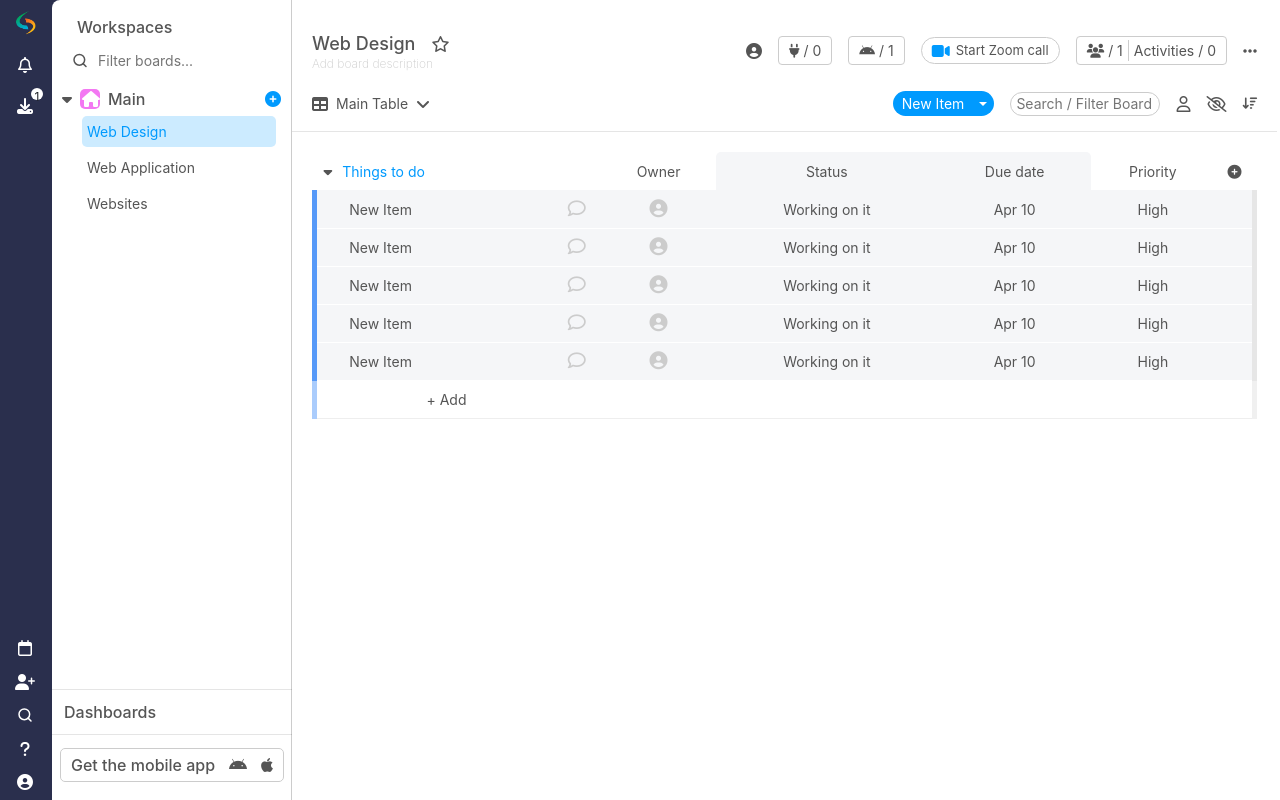
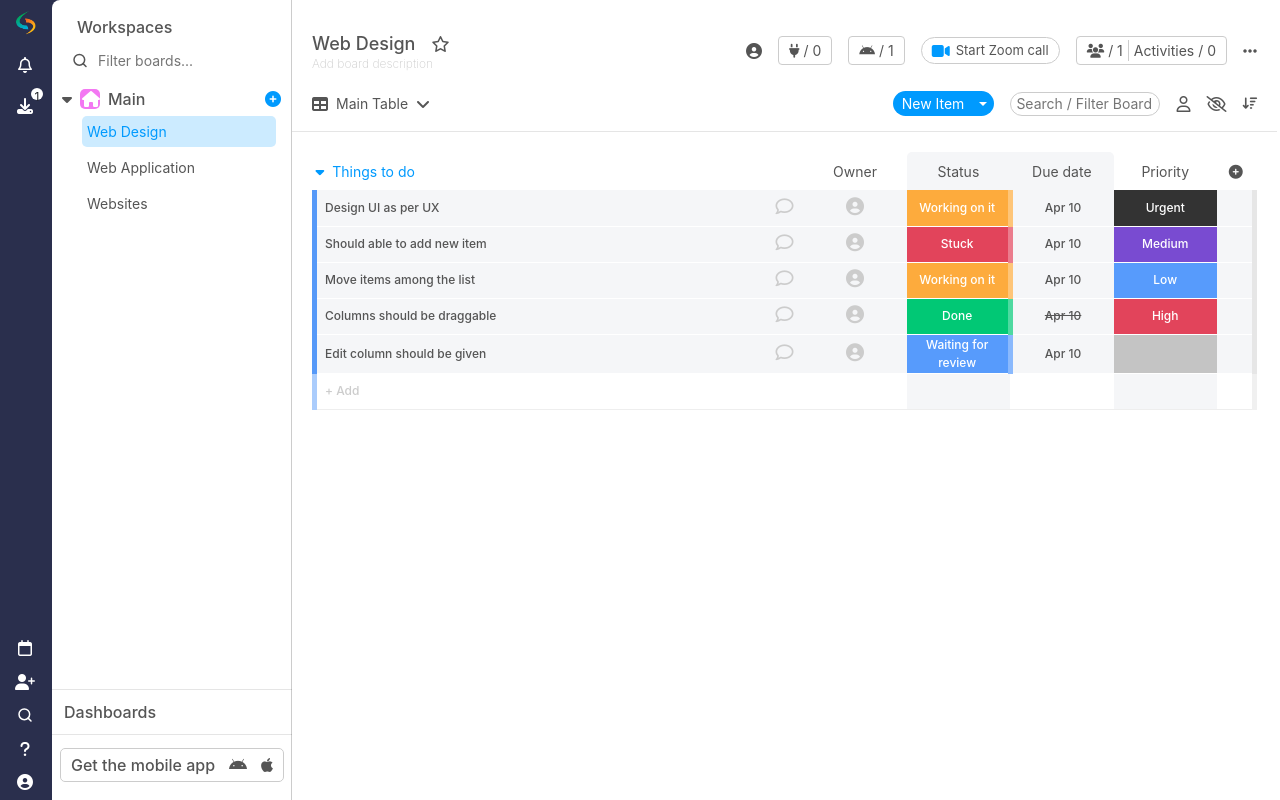
Before and after one commit to pavankumar-n/todo-app, a React (Create React App) app in the folder todo-app/: page / in a window 1280 px wide. Built offline with nearby package versions, Linux system fonts and the light colour scheme.

Commit message:
ADD colors to items

```diff
--- a/todo-app/src/components/TodoList.js
+++ b/todo-app/src/components/TodoList.js
@@ -1,6 +1,18 @@
 import React, { Component } from "react";
+import { list } from "./todoitems.js";
+console.log(list)
 
-const data = [1, 2, 3, 4, 5]
+const classes = {
+    "Working on it": "in-progress",
+    "Waiting for review": "in-review",
+    "Done": "done",
+    "Stuck": "stuck",
+    "Urgent": "urgent",
+    "Low": "low",
+    "High": "high",
+    "Medium": "medium",
+    "": "very-low"
+}
 
 class TodoList extends Component {
     render() {
@@ -9,47 +21,45 @@ class TodoList extends Component {
                 <table>
                     <thead>
                         <tr>
-                            <th>
-                                <i className={`fa fa-caret-down CP`} aria-hidden="true"></i>
+                            <th className="blue text-left">
+                                <i className={`fa fa-caret-down CP`}></i>
+                                <span className="ml-2">Things to do</span>
                             </th>
-                            <th className="blue text-left">Things to do</th>
-                            <th></th>
-                            <th>Owner</th>
-                            <th className="header-highlight BR-5-left">Status</th>
-                            <th className="header-highlight BR-5-right">Due date</th>
-                            <th>Priority</th>
-                            <th>
+                            <th className="w-4"></th>
+                            <th className="w-11">Owner</th>
+                            <th className="header-highlight BR-5-left w-11">Status</th>
+                            <th className="header-highlight BR-5-right w-11">Due date</th>
+                            <th className="w-11">Priority</th>
+                            <th className="w-4">
                                 <i className="fa fa-plus-circle CP" title="Add" aria-hidden="true"></i>
                             </th>
                         </tr>
                     </thead>
                     <tbody>
-                        {data.map(item => {
+                        {list[0].items.map(item => {
                             return (
                                 <tr key={item} className="todo-item">
-                                    <td></td>
-                                    <td className="text-left pl-2">New Item</td>
+                                    <td className="text-left pl-2">{item.label}</td>
                                     <td>
                                         <i className="fa fa-comment-o f-18 fa-icon-light" aria-hidden="true"></i>
                                     </td>
                                     <td>
                                         <i className="fa fa-user-circle f-18 fa-icon-light" aria-hidden="true"></i>
                                     </td>
-                                    <td>Working on it</td>
-                                    <td>Apr 10</td>
-                                    <td>High</td>
+                                    <td className={classes[item.status]}>{item.status}</td>
+                                    <td className={item.status === "Done" ? "line-through" : ""}>{item.dueDate}</td>
+                                    <td className={classes[item.priority]}>{item.priority}</td>
                                     <td></td>
                                 </tr>
                             )
                         })}
                         <tr className="todo-item todo-add-item">
-                            <td></td>
-                            <td>+ Add</td>
+                            <td className="text-left pl-2">+ Add</td>
                             <td></td>
                             <td></td>
+                            <td className="bg-light-grey"></td>
                             <td></td>
-                            <td></td>
-                            <td></td>
+                            <td className="bg-light-grey"></td>
                             <td></td>
                         </tr>
                     </tbody>
--- /dev/null
+++ b/todo-app/src/components/todoitems.js
@@ -0,0 +1,102 @@
+export const list = [{
+    "id": 1,
+    "type": "todo",
+    "name": "Things to do",
+    "expand": true,
+    "items": [{
+        "id": 1,
+        "label": "Design UI as per UX",
+        "comments": [],
+        "owner": "",
+        "status": "Working on it",
+        "dueDate": "Apr 10",
+        "priority": "Urgent"
+    },
+    {
+        "id": 2,
+        "label": "Should able to add new item",
+        "comments": [],
+        "owner": "",
+        "status": "Stuck",
+        "dueDate": "Apr 10",
+        "priority": "Medium"
+    },
+    {
+        "id": 3,
+        "label": "Move items among the list",
+        "comments": [],
+        "owner": "",
+        "status": "Working on it",
+        "dueDate": "Apr 10",
+        "priority": "Low"
+    },
+    {
+        "id": 4,
+        "label": "Columns should be draggable",
+        "comments": [],
+        "owner": "",
+        "status": "Done",
+        "dueDate": "Apr 10",
+        "priority": "High"
+    },
+    {
+        "id": 5,
+        "label": "Edit column should be given",
+        "comments": [],
+        "owner": "",
+        "status": "Waiting for review",
+        "dueDate": "Apr 10",
+        "priority": ""
+    }]
+},
+{
+    "id": 2,
+    "type": "done",
+    "name": "Done",
+    "expand": true,
+    "items": [{
+        "id": 1,
+        "label": "Design UI as per UX",
+        "comments": [],
+        "owner": "",
+        "status": "Working on it",
+        "dueDate": "Apr 10",
+        "priority": "High"
+    },
+    {
+        "id": 1,
+        "label": "Should able to add new item",
+        "comments": [],
+        "owner": "",
+        "status": "Stuck",
+        "dueDate": "Apr 10",
+        "priority": "Medium"
+    },
+    {
+        "id": 2,
+        "label": "Move items among the list",
+        "comments": [],
+        "owner": "",
+        "status": "Working on it",
+        "dueDate": "Apr 10",
+        "priority": "Low"
+    },
+    {
+        "id": 3,
+        "label": "Columns should be draggable",
+        "comments": [],
+        "owner": "",
+        "status": "Done",
+        "dueDate": "Apr 10",
+        "priority": "Urgent"
+    },
+    {
+        "id": 4,
+        "label": "Edit column should be given",
+        "comments": [],
+        "owner": "",
+        "status": "Waiting for review",
+        "dueDate": "Apr 10",
+        "priority": ""
+    }]
+}]
--- a/todo-app/src/styles/_variables.scss
+++ b/todo-app/src/styles/_variables.scss
@@ -7,10 +7,27 @@ $light-grey: #f5f6f8;
 $blue: #009afe;
 $light-blue: #ccebff;
 $pink: #f378f2;
+
 $todo-BL-color: #5699f8;
 $todo-add-color: #aaccfc;
+
 $BR-color: #e6e6e6;
 $BR-add-color: #f0f0f0;
 
-// Text Colors
+$orange: #fdab3d;
+$light-orange: #fec578;
+
+$red: #e2445b;
+$light-red: #eb7c8d;
+
+$green: #01c875;
+$light-green: #4ed9a0;
+
+$sky-blue: #579bfc;
+$light-sky-blue: #8ab9fd;
+
+$black: #333333;
+$violet: #794bd1;
+$grey: #c4c4c4;
+
 $font-color: #555;
--- a/todo-app/src/styles/common.scss
+++ b/todo-app/src/styles/common.scss
@@ -45,10 +45,6 @@ ul {
     color: $blue !important;
 }
 
-.bg-pink {
-    background-color: $pink;
-}
-
 input[type=text] {
     color: $font-color;
     font-size: 14px;
@@ -84,3 +80,68 @@ input[type=text] {
 .fa-icon-light {
     color: #ccc;
 }
+
+.w-4 {
+    width: 4%;
+}
+
+.w-11 {
+    width: 11%;
+}
+
+.bg-light-grey {
+    background-color: $light-grey;
+}
+
+.urgent {
+    background-color: $black;
+    color: $white !important;
+}
+
+.high {
+    background-color: $red;
+    color: $white !important;
+}
+
+.medium {
+    background-color: $violet;
+    color: $white !important;
+}
+
+.low {
+    background-color: $sky-blue;
+    color: $white !important;
+}
+
+.very-low {
+    background-color: $grey;
+    color: $white !important;
+}
+
+.in-progress {
+    background-color: $orange;
+    border-right: 5px solid $light-orange;
+    color: $white !important;
+}
+
+.in-review {
+    background-color: $sky-blue;
+    border-right: 5px solid $light-sky-blue;
+    color: $white !important;
+}
+
+.stuck {
+    background-color: $red;
+    border-right: 5px solid $light-red;
+    color: $white !important;
+}
+
+.done {
+    background-color: $green;
+    border-right: 5px solid $light-green;
+    color: $white !important;
+}
+
+.line-through {
+    text-decoration: line-through;
+}
--- a/todo-app/src/styles/main.scss
+++ b/todo-app/src/styles/main.scss
@@ -5,6 +5,7 @@
     flex-direction: row;
     height: calc(100vh - 0px);
     margin-top: 0px;
+    overflow: hidden;
 }
 
 .strip {
--- a/todo-app/src/styles/todolist.scss
+++ b/todo-app/src/styles/todolist.scss
@@ -22,9 +22,10 @@
 .todo-item {
     padding: 5px;
     background-color: $light-grey;
-    height: 38px;
+    height: 36px;
     color: $font-color;
-    font-size: 14px;
+    font-size: 12px;
+    font-weight: 500;
     border-left: 5px solid $todo-BL-color;
     border-right: 5px solid $BR-color;
     border-bottom: 1px solid $white;
@@ -36,4 +37,6 @@
     border-left: 5px solid $todo-add-color;
     border-right: 5px solid $BR-add-color;
     border-bottom: 1px solid #eee;
+    color: #ccc;
+    cursor: pointer;
 }
```
